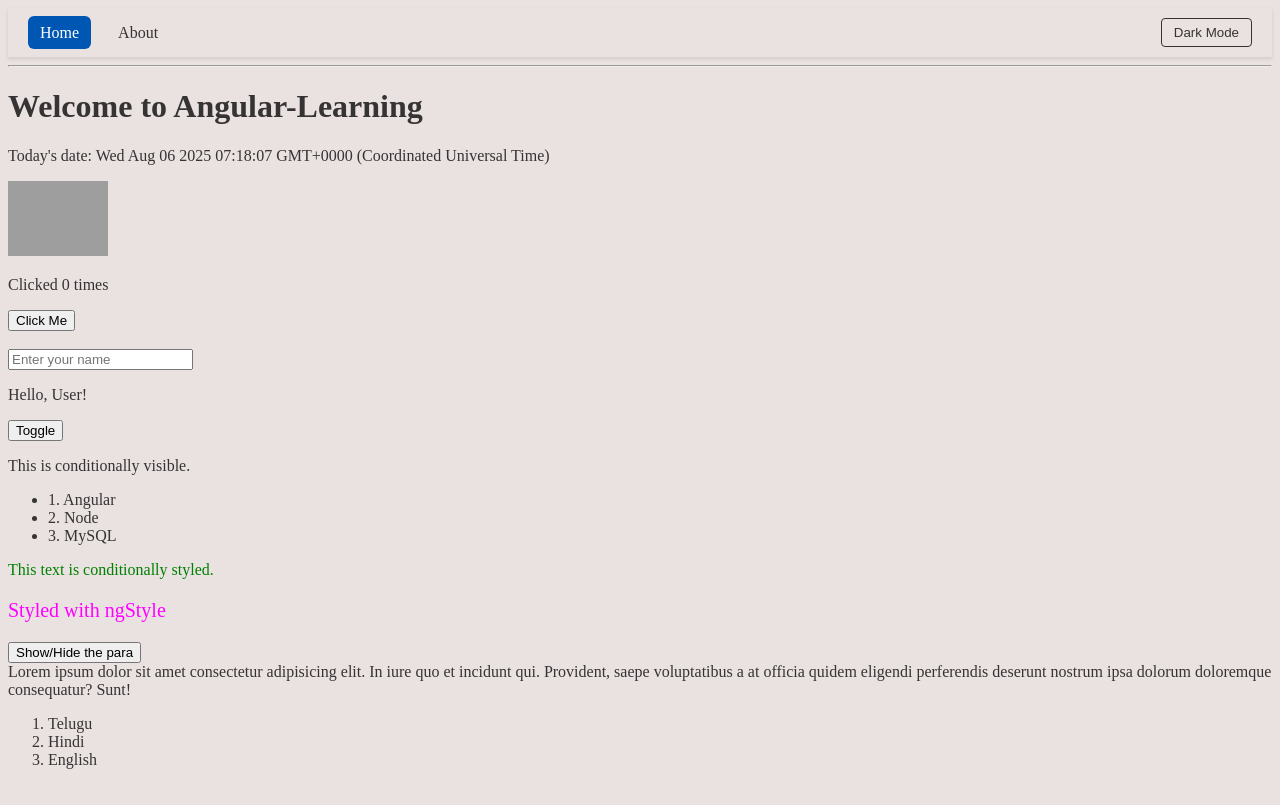
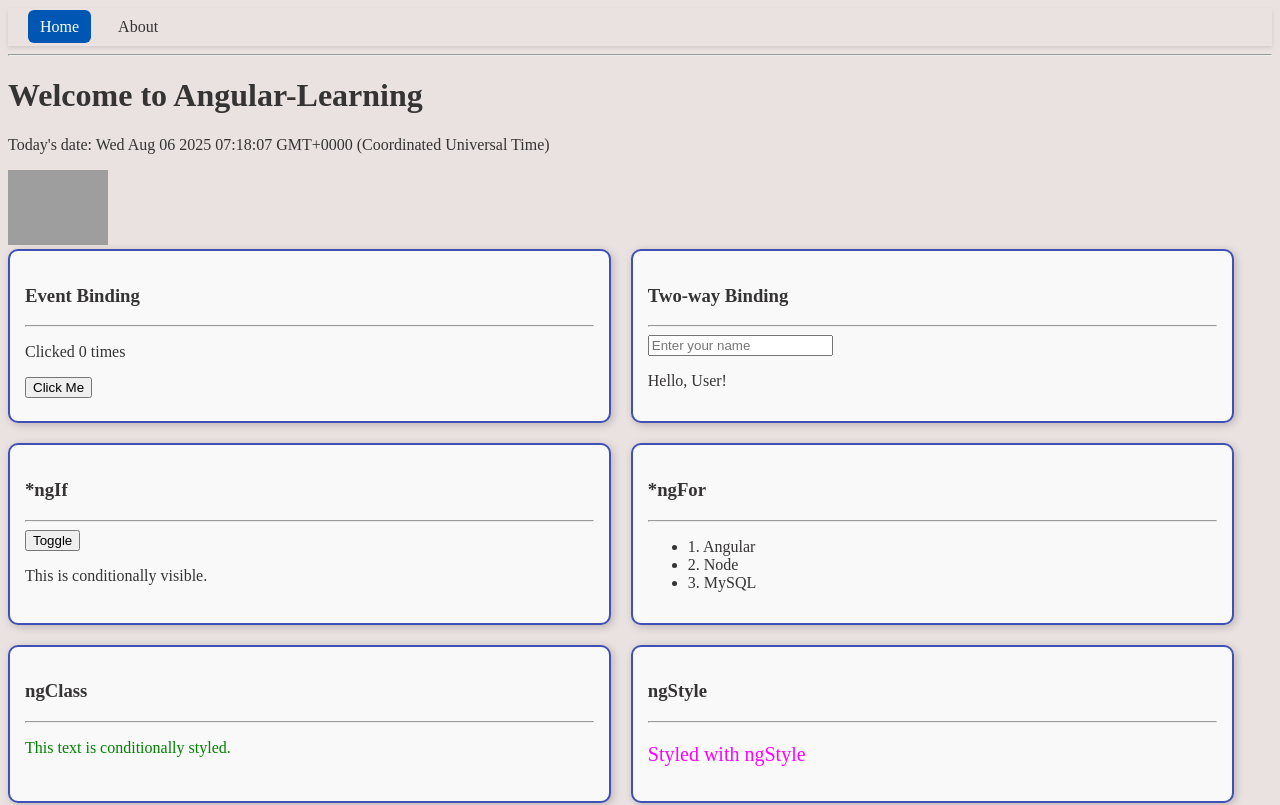
Before and after one commit to satwik20017/Angular_learning_Frontend, an Angular app: page / in a window 1280 px wide. Shown: the top 805 px of the page. Built offline with nearby package versions, Linux system fonts and the light colour scheme; grey boxes are pictures that could not be loaded.

Commit message:
2nd commit

```diff
--- a/src/app/about/about.component.css
+++ b/src/app/about/about.component.css
@@ -5,7 +5,23 @@
   justify-content: center;
   flex-wrap: wrap;
   padding: 1rem;
+  margin-bottom: 2rem;
 }
+
+/* === Flex container for first two tables === */
+.table-row {
+  display: flex;
+  justify-content: space-between;
+  gap: 20px;
+  flex-wrap: wrap; /* Makes it responsive */
+  margin-bottom: 1rem;
+}
+
+.table-row .divclass {
+  flex: 1;
+  min-width: 300px;
+}
+
 
 /* === COMMON STYLES (SHARED) === */
 .custom-form {
@@ -13,21 +29,25 @@
   border-radius: 10px;
   width: fit-content;
   min-width: 320px;
-  border: 1px solid;
+  border: 1px solid #ccc;
   font-family: 'Segoe UI', Tahoma, Geneva, Verdana, sans-serif;
   box-shadow: 0 8px 20px rgba(0, 0, 0, 0.08);
+  background-color: #f3ebeb;
+  color: #333;
 }
 
 .form-title {
   font-size: 1.2rem;
   font-weight: bold;
   margin-bottom: 1rem;
+  color: #333;
 }
 
 .custom-form label {
   display: block;
   margin-bottom: 6px;
   font-weight: bold;
+  color: #333;
 }
 
 .custom-form input[type="text"],
@@ -37,12 +57,20 @@
   margin-bottom: 10px;
   border-radius: 6px;
   font-size: 14px;
-  border: 1px solid;
+  border: 1px solid #ccc;
+  color: #000;
+  background-color: #fff;
   transition: border-color 0.3s ease, box-shadow 0.3s ease;
 }
 
 .custom-form input:focus {
   outline: none;
+  border-color: #7a5af8;
+  box-shadow: 0 0 0 2px rgba(122, 90, 248, 0.2);
+}
+
+.custom-form input::placeholder {
+  color: #888;
 }
 
 .button-group {
@@ -58,47 +86,6 @@
   border-radius: 6px;
   cursor: pointer;
   transition: background-color 0.3s ease;
-}
-
-.error {
-  font-size: 0.85rem;
-  margin-top: 0.3rem;
-}
-
-/* === LIGHT MODE === */
-@media (prefers-color-scheme: light) {
-  .custom-form {
-    background-color: #f3ebeb;
-    border-color: #ccc;
-    color: #333;
-  }
-
-  .form-title {
-    color: #333;
-  }
-
-  .custom-form label {
-    color: #333;
-  }
-
-  .custom-form input[type="text"],
-  .custom-form input[type="email"] {
-    background-color: #fff;
-    border-color: #ccc;
-    color: #000;
-  }
-
-  .custom-form input:focus {
-    border-color: #7a5af8;
-    box-shadow: 0 0 0 2px rgba(122, 90, 248, 0.2);
-  }
-
-  .custom-form input::placeholder {
-    color: #888;
-  }
-
-  .error {
-    color: red;
 }
 
 .custom-form button[type="submit"] {
@@ -120,63 +107,28 @@
   background-color: #ccc;
   color: #333;
 }
+
+.error {
+  font-size: 0.85rem;
+  margin-top: 0.3rem;
+  color: red;
 }
 
-/* === DARK MODE === */
-@media (prefers-color-scheme: dark) {
-  .custom-form {
-    background-color: #2c2c2c;
-    border-color: #444;
-    color: #f1f1f1;
-    box-shadow: 0 8px 20px rgba(255, 255, 255, 0.05);
+/* === SECTION BLOCKS (e.g. Pipes, Parent-child, Services, etc.) === */
+.divclass {
+  border: 1px solid #ccc;
+  padding: 1rem;
+  margin: 1rem auto;
+  max-width: 800px;
+  background-color: #fefefe;
+  box-shadow: 0 4px 12px rgba(0, 0, 0, 0.06);
+  border-radius: 8px;
 }
 
-  .form-title {
-    color: #fafafa;
+/* === GENERAL PAGE STYLING === */
+body {
+  font-family: 'Segoe UI', Tahoma, Geneva, Verdana, sans-serif;
+  background-color: #f9f9f9;
+  margin: 0;
+  padding: 1rem;
 }
-
-  .custom-form label {
-    color: #e0e0e0;
-  }
-
-  .custom-form input[type="text"],
-  .custom-form input[type="email"] {
-    background-color: #3a3a3a;
-    border-color: #555;
-    color: #fff;
-  }
-
-  .custom-form input[type="text"]::placeholder,
-  .custom-form input[type="email"]::placeholder {
-    color: #aaa;
-  }
-
-  .custom-form input:focus {
-    border-color: #9b7bff;
-    box-shadow: 0 0 0 2px rgba(155, 123, 255, 0.4);
-  }
-
-  .error {
-    color: #ff6b6b;
-  }
-
-  .custom-form button[type="submit"] {
-    background-color: #9b7bff;
-    color: #fff;
-  }
-
-  .custom-form button[type="submit"]:hover {
-    background-color: #7a5af8;
-  }
-
-  .custom-form button[type="submit"]:disabled {
-    background-color: #555;
-    color: #999;
-    cursor: not-allowed;
-  }
-
-  .custom-form button[type="reset"] {
-    background-color: #666;
-    color: #fff;
-  }
-}
--- a/src/app/about/about.component.html
+++ b/src/app/about/about.component.html
@@ -1,19 +1,34 @@
+<div class="table-row">
+
+  <div  class="divclass">
     <!-- Pipes -->
+    <h3>Pipes</h3><hr />
     <h2>{{name1 | reverse}}</h2>
     <p>Date: {{today | date:'fullDate'}}</p>
     <p>Salary: {{salary | currency:'INR'}}</p>
     <p>Progress: {{completion | percent: '0.2'}}</p>
     <p>User Info: {{users | json}}</p>
     <!-- Pipes -->
+  </div>
 
+  <br />
+
+  <div class="divclass">
+    <h3>Parent-child comm</h3><hr />
     <!-- Parent-Child communication -->
     <app-child [message]="parentMessage"></app-child>
     <!-- Parent-Child communication -->
+  </div>
+</div>
 
   <app-hello-world></app-hello-world>
 
+  <div class="divclass">
+
+    <h3>Event handler</h3><hr />
     <app-child (notify)="handleChildMessage($event)"></app-child>
     <p>{{childMessage}}</p>
+  </div>
 
   <div class="form-container">
     <!-- Template Driven Form -->
@@ -53,8 +68,12 @@
     </form>
   </div>
 
+  <br />
 
+  <div class="divclass">
+    <h3>Services</h3><hr />
     <!-- Services -->
     <p>Current User: {{ name2 }}</p>
     <button (click)="changeName()">Change Name</button>
+  </div>
   <!-- Services -->
--- a/src/app/app.component.css
+++ b/src/app/app.component.css
@@ -47,12 +47,3 @@ nav {
   text-decoration: none;
   color: inherit;
 }
-
-.dark-mode-btn {
-  padding: 6px 12px;
-  cursor: pointer;
-  background-color: transparent;
-  border: 1px solid var(--text-color);
-  color: var(--text-color);
-  border-radius: 4px;
-}
--- a/src/app/app.component.html
+++ b/src/app/app.component.html
@@ -4,7 +4,6 @@
     <a routerLink="/about" routerLinkActive="active">About</a>
   </div>
 
-  <button class="dark-mode-btn" (click)="toggleDarkMode()">Dark Mode</button>
 </nav>
 
 
--- a/src/app/app.component.ts
+++ b/src/app/app.component.ts
@@ -3,9 +3,6 @@ import { RouterModule, RouterOutlet } from '@angular/router';
 import { HelloWorldComponent } from './hello-world/hello-world.component';
 import { FormControl, FormGroup, FormsModule, ReactiveFormsModule, Validators } from '@angular/forms';
 import { CommonModule } from '@angular/common';
-import { ReversePipe } from './reverse.pipe';
-import { ChildComponent } from "./child/child.component";
-import { UserService } from './user.service';
 
 @Component({
   selector: 'app-root',
@@ -16,15 +13,5 @@ import { UserService } from './user.service';
   styleUrl: './app.component.css'
 })
 export class AppComponent {
- isDarkMode = false;
 
- toggleDarkMode() {
-  this.isDarkMode = !this.isDarkMode;
-  const body = document.body;
-  if(this.isDarkMode) {
-    body.classList.add('dark-mode')
-  } else {
-    body.classList.remove('dark-mode')
-  }
- }
 }
--- a/src/app/home/home.component.css
+++ b/src/app/home/home.component.css
@@ -1,6 +1,28 @@
+.container {
+  display: flex;
+  flex-wrap: wrap;
+  gap: 20px; /* space between boxes */
+  justify-content: flex-start;
+}
+
+.divclass {
+  border: 2px solid #3f51b5;
+  border-radius: 10px;
+  padding: 15px;
+  width: 45%; /* two items per row */
+  box-shadow: 2px 2px 8px rgba(0, 0, 0, 0.2);
+  background-color: #f9f9f9;
+  transition: transform 0.3s ease;
+}
+
+.divclass:hover {
+  transform: scale(1.02);
+}
+
 .active {
   color: green;
 }
+
 .inactive {
   color: red;
 }
--- a/src/app/home/home.component.html
+++ b/src/app/home/home.component.html
@@ -4,56 +4,63 @@
   <p>Today's date: {{ today }}</p>
   <img [src]="imageUrl" alt="Angular Logo" width="100">
 
-    <!-- Event Binding -->
+  <div class="container">
+
+    <div class="divclass">
+      <h3>Event Binding</h3><hr />
       <p>Clicked {{count}} times</p>
       <button (click)="increment()">Click Me</button>
-    <!-- Event Binding -->
+    </div>
 
-    <br /><br />
+    <div class="divclass">
+      <h3>Two-way Binding</h3><hr />
+      <input [(ngModel)]="name" placeholder="Enter your name">
+      <p>Hello, {{name || 'User'}}!</p>
+    </div>
 
-    <!-- Two Way Binding -->
-    <input [(ngModel)]="name" placeholder="Enter your name">
-    <p>Hello, {{name || 'User' }}!</p>
-    <!-- Two Way Binding -->
-
-    <!-- Directives -->
-
+    <div class="divclass">
+      <h3>*ngIf</h3><hr />
       <button (click)="showDetails = !showDetails">Toggle</button>
       <div *ngIf='showDetails'>
         <p>This is conditionally visible.</p>
       </div>
+    </div>
 
-
-
+    <div class="divclass">
+      <h3>*ngFor</h3><hr />
       <ul>
         <li *ngFor="let tech of technologies; let i = index">
           {{i + 1}}. {{tech}}
         </li>
       </ul>
+    </div>
 
-
+    <div class="divclass">
+      <h3>ngClass</h3><hr />
       <p [ngClass]="{ 'active': isActive, 'inactive': !isActive}">
         This text is conditionally styled.
       </p>
+    </div>
 
-
+    <div class="divclass">
+      <h3>ngStyle</h3><hr />
       <p [ngStyle]="{ 'font-size': fontSize, 'color': color}">
         Styled with ngStyle
       </p>
+    </div>
 
-    <!-- Practice  -->
+    <div class="divclass">
+      <h3>Practice</h3><hr />
       <button (click)="showPara = !showPara">Show/Hide the para</button>
       <div *ngIf='showPara'>
-        Lorem ipsum dolor sit amet consectetur adipisicing elit. In iure quo et incidunt qui. Provident, saepe
-        voluptatibus a
-        at officia quidem eligendi perferendis deserunt nostrum ipsa dolorum doloremque consequatur? Sunt!
+        Lorem ipsum dolor sit amet consectetur adipisicing elit. ...
       </div>
-
       <ol>
         <li *ngFor="let lang of languages; let i = index">
           {{lang}}
         </li>
       </ol>
-    <!-- Practice  -->
-    <!-- Directives -->
     </div>
+
+  </div>
+</div>
--- a/src/styles.css
+++ b/src/styles.css
@@ -3,10 +3,6 @@
   --text-color: #353333;
 }
 
-.dark-mode {
-  --bg-color: #353333;
-  --text-color: #eae1e1;
-}
 
 body {
   background-color: var(--bg-color);
@@ -14,9 +10,6 @@ body {
   transition: background-color 0.4s ease, color 0.4s ease;
 }
 
-nav, .dark-mode-btn, a, h1, p, div {
-  transition: background-color 0.4s ease, color 0.4s ease;
-}
 
 a, button {
   transition: background-color 0.3s ease, color 0.3s ease, border-color 0.3s ease;
```
Lines whose indentation alone changed are shown as unchanged.
